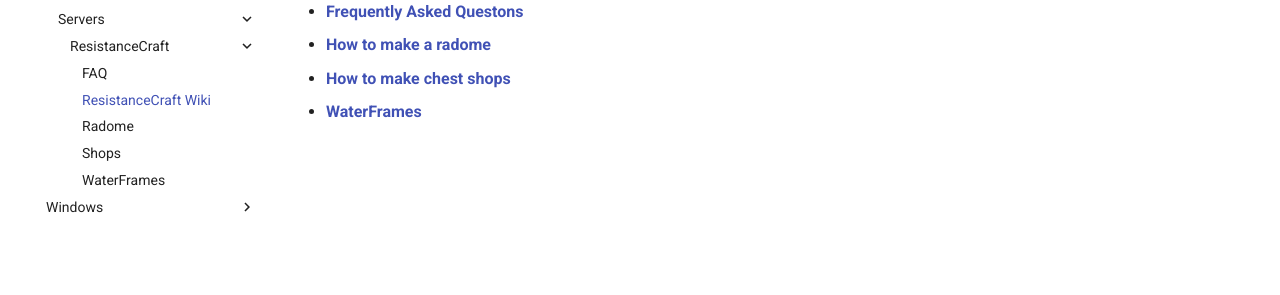
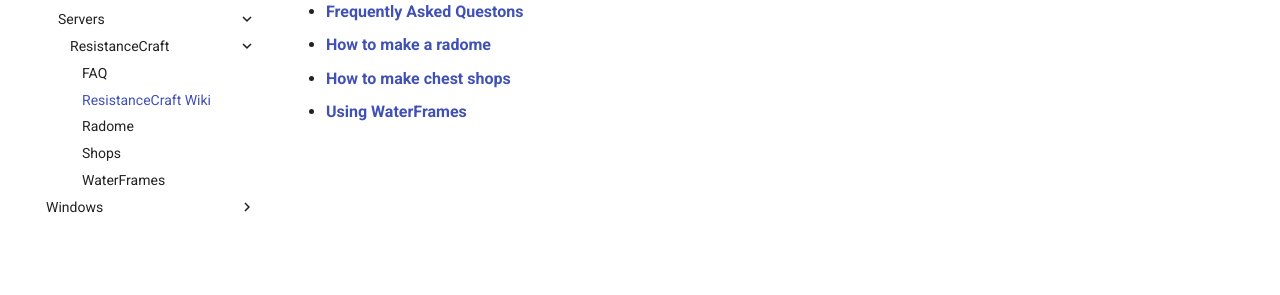
Before and after one commit to mystara2/notes, an MkDocs documentation site: the page built from docs/Minecraft/Servers/ResistanceCraft/Information.md, in a window 1280 px wide. Shown: the part 227-522 px from the top of the page. Built offline with MkDocs 1.6.1 and Material for MkDocs 9.7.7, drawn with Linux system fonts in a browser that asks for light colours; comment, search, counter and statistics services are not loaded.

Commit message:
upd information.md

```diff
--- a/docs/Minecraft/Servers/ResistanceCraft/Information.md
+++ b/docs/Minecraft/Servers/ResistanceCraft/Information.md
@@ -6,4 +6,4 @@
 * [**Frequently Asked Questons**](https://wiki.solarspire.net/Minecraft/Servers/ResistanceCraft/FAQ/)
 * [**How to make a radome**](https://wiki.solarspire.net/Minecraft/Servers/ResistanceCraft/Radome/)
 * [**How to make chest shops**](https://wiki.solarspire.net/Minecraft/Servers/ResistanceCraft/shops/)
-* [**WaterFrames**](https://wiki.solarspire.net/Minecraft/Servers/ResistanceCraft/watermedia/)
+* [**Using WaterFrames**](https://wiki.solarspire.net/Minecraft/Servers/ResistanceCraft/watermedia/)
```
